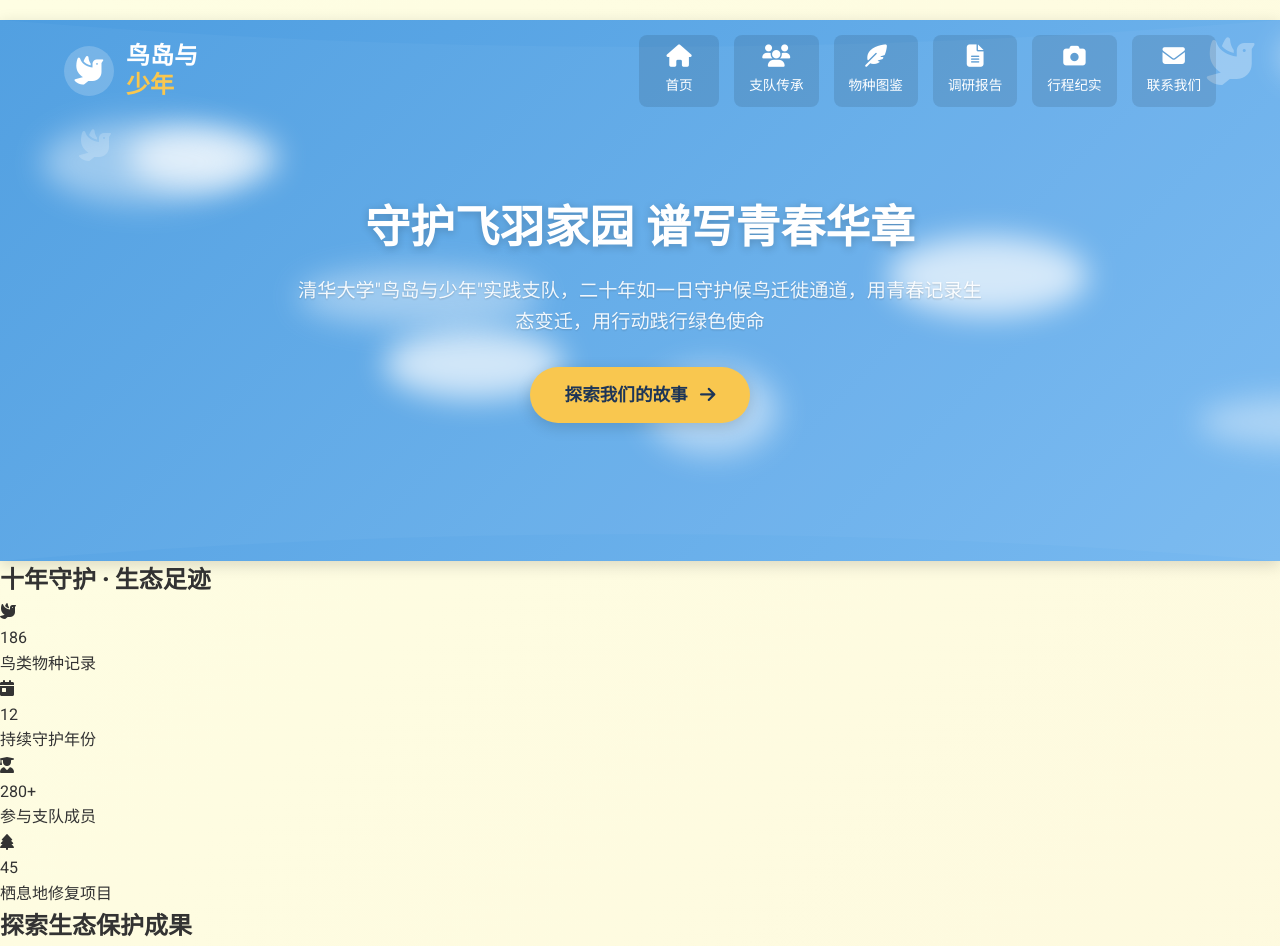
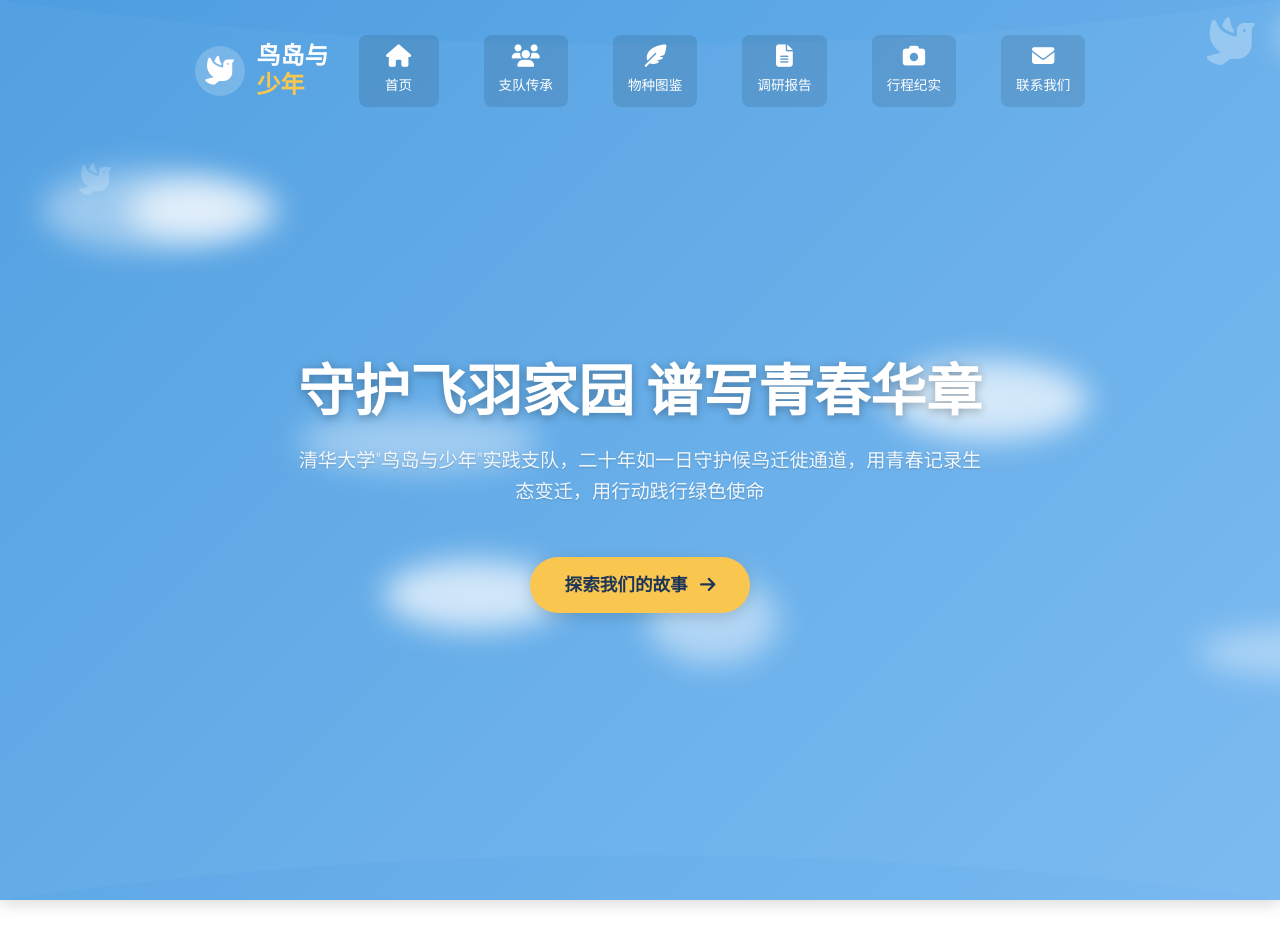
Before and after one commit to zf-li23/tsinghua_birdisland.github.io, a Jekyll site: the page built from index.html, in a window 1280 px wide. Shown: the top 946 px of the page. Built offline with Jekyll 4.4.1, drawn with Linux system fonts in a browser that asks for light colours; some of the changed text lies outside the part shown; grey boxes are pictures that could not be loaded.

Commit message:
Update style.css

```diff
--- a/assets/css/style.css
+++ b/assets/css/style.css
@@ -1,10 +1,8 @@
-/* 全局样式 */
 :root {
     --primary: #1a6b54;
     --secondary: #2c8c76;
     --accent: #f9a825;
     --light: #e8f4f0;
-    --light-yellow: #fefee3;
     --dark: #0d3b2e;
     --text: #333333;
 }
@@ -15,250 +13,406 @@
     box-sizing: border-box;
 }
 
-body {
+        body {
     font-family: 'Roboto', 'Noto Serif SC', sans-serif;
     color: var(--text);
-    line-height: 1.7;
-    background: linear-gradient(135deg, var(--light-yellow) 0%, #fdf4d9 100%);
+    line-height: 1.6;
+    background: linear-gradient(135deg, #e8f4f0 0%, #d1e8e2 100%);
     overflow-x: hidden;
-    padding: 20px 0;
 }
 
-/* Markdown内容容器 */
-.markdown-container {
-    max-width: 900px;
-    margin: 0 auto;
-    padding: 30px;
-    background: rgba(255, 255, 255, 0.85);
-    border-radius: 12px;
-    box-shadow: 0 8px 30px rgba(0, 0, 0, 0.08);
+.header {
+    background: linear-gradient(rgba(10, 40, 30, 0.8), rgba(10, 40, 30, 0.9)), url('https://images.unsplash.com/photo-1501862700950-18382cd41497?ixlib=rb-4.0.3') center/cover;
+    color: white;
+    min-height: 100vh;
+    display: flex;
+    flex-direction: column;
     position: relative;
-    z-index: 1;
+    padding: 20px 5%;
 }
 
-/* 标题样式 */
-.markdown-container h1,
-.markdown-container h2,
-.markdown-container h3,
-.markdown-container h4 {
-    color: var(--primary);
-    margin-top: 2rem;
-    margin-bottom: 1.2rem;
-    font-family: 'Noto Serif SC', serif;
-    font-weight: 700;
-    position: relative;
-    padding-bottom: 0.5rem;
+.navbar {
+    display: flex;
+    justify-content: space-between;
+    align-items: center;
+    padding: 20px 0;
+    z-index: 10;
 }
 
-.markdown-container h1 {
-    font-size: 2.4rem;
-    border-bottom: 3px solid var(--accent);
-    padding-bottom: 0.8rem;
+.logo {
+    display: flex;
+    align-items: center;
 }
 
-.markdown-container h2 {
-    font-size: 2rem;
-    border-bottom: 2px solid rgba(26, 107, 84, 0.2);
+.logo-icon {
+    font-size: 2.5rem;
+    color: var(--accent);
+    margin-right: 10px;
 }
 
-.markdown-container h3 {
-    font-size: 1.6rem;
+.logo-text {
+    font-size: 1.8rem;
+    font-weight: 700;
 }
 
-.markdown-container h4 {
-    font-size: 1.4rem;
+.logo-text span {
+    color: var(--accent);
 }
 
-/* 段落样式 */
-.markdown-container p {
-    margin-bottom: 1.5rem;
-    font-size: 1.1rem;
-    line-height: 1.8;
+.nav-links {
+    display: flex;
+    list-style: none;
 }
 
-/* 列表样式 */
-.markdown-container ul,
-.markdown-container ol {
-    margin-left: 1.5rem;
-    margin-bottom: 1.5rem;
+.nav-links li {
+    margin-left: 30px;
 }
 
-.markdown-container li {
-    margin-bottom: 0.8rem;
-    position: relative;
-    padding-left: 1.2rem;
+.nav-links a {
+    color: white;
+    text-decoration: none;
+    font-size: 1.1rem;
+    transition: all 0.3s;
+    padding: 8px 15px;
+    border-radius: 20px;
 }
 
-.markdown-container ul li::before {
-    content: "•";
-    color: var(--accent);
-    position: absolute;
-    left: 0;
-    font-size: 1.2rem;
+.nav-links a:hover {
+    background: rgba(255, 255, 255, 0.2);
 }
 
-.markdown-container ol {
-    counter-reset: item;
+.hero {
+    flex: 1;
+    display: flex;
+    flex-direction: column;
+    justify-content: center;
+    align-items: center;
+    text-align: center;
+    padding: 50px 0;
+    max-width: 1200px;
+    margin: 0 auto;
 }
 
-.markdown-container ol li {
-    counter-increment: item;
+.hero h1 {
+    font-size: 3.5rem;
+    margin-bottom: 20px;
+    line-height: 1.2;
+    text-shadow: 0 2px 10px rgba(0, 0, 0, 0.3);
 }
 
-.markdown-container ol li::before {
-    content: counter(item) ".";
-    color: var(--primary);
-    position: absolute;
-    left: 0;
-    font-weight: bold;
+.hero p {
+    font-size: 1.5rem;
+    max-width: 800px;
+    margin-bottom: 40px;
+    font-weight: 300;
 }
 
-/* 链接样式 */
-.markdown-container a {
-    color: var(--secondary);
+.cta-button {
+    background: var(--accent);
+    color: var(--dark);
+    padding: 15px 40px;
+    border-radius: 30px;
     text-decoration: none;
-    border-bottom: 1px solid rgba(44, 140, 118, 0.3);
-    transition: all 0.3s ease;
-    padding-bottom: 1px;
+    font-size: 1.2rem;
+    font-weight: 600;
+    transition: all 0.3s;
+    box-shadow: 0 4px 15px rgba(0, 0, 0, 0.2);
+    display: inline-block;
+    margin-top: 20px;
 }
 
-.markdown-container a:hover {
-    color: var(--primary);
-    border-bottom: 2px solid var(--accent);
+.cta-button:hover {
+    transform: translateY(-5px);
+    box-shadow: 0 7px 20px rgba(0, 0, 0, 0.3);
 }
 
-/* 引用样式 */
-.markdown-container blockquote {
-    background: rgba(232, 244, 240, 0.5);
-    border-left: 4px solid var(--accent);
-    padding: 1.2rem 1.5rem;
-    margin: 1.5rem 0;
-    border-radius: 0 8px 8px 0;
-    font-style: italic;
-    color: #444;
+.stats-section {
+    background: white;
+    padding: 80px 5%;
+    text-align: center;
 }
 
-.markdown-container blockquote p {
-    margin-bottom: 0;
+.section-title {
+    font-size: 2.5rem;
+    color: var(--dark);
+    margin-bottom: 60px;
+    position: relative;
+    display: inline-block;
 }
 
-/* 代码块样式 */
-.markdown-container pre {
-    background: #2d2d2d;
-    color: #f8f8f2;
-    padding: 1.2rem;
-    border-radius: 8px;
-    overflow-x: auto;
-    margin: 1.5rem 0;
-    box-shadow: 0 4px 12px rgba(0, 0, 0, 0.15);
+.section-title:after {
+    content: "";
+    position: absolute;
+    bottom: -15px;
+    left: 50%;
+    transform: translateX(-50%);
+    width: 80px;
+    height: 4px;
+    background: var(--accent);
 }
 
-.markdown-container code {
-    font-family: 'Fira Code', 'Consolas', monospace;
-    font-size: 0.95rem;
+.stats-container {
+    display: flex;
+    justify-content: center;
+    flex-wrap: wrap;
+    gap: 40px;
+    max-width: 1200px;
+    margin: 0 auto;
 }
 
-/* 表格样式 */
-.markdown-container table {
-    width: 100%;
-    border-collapse: collapse;
-    margin: 1.5rem 0;
-    background: white;
-    border-radius: 8px;
-    overflow: hidden;
-    box-shadow: 0 4px 10px rgba(0, 0, 0, 0.08);
+.stat-card {
+    background: var(--light);
+    border-radius: 15px;
+    padding: 30px;
+    width: 280px;
+    box-shadow: 0 5px 20px rgba(0, 0, 0, 0.1);
+    transition: transform 0.3s;
 }
 
-.markdown-container th {
-    background-color: var(--primary);
-    color: white;
-    font-weight: 600;
-    text-align: left;
-    padding: 0.8rem 1.2rem;
+.stat-card:hover {
+    transform: translateY(-10px);
 }
 
-.markdown-container td {
-    padding: 0.8rem 1.2rem;
-    border-bottom: 1px solid rgba(0, 0, 0, 0.08);
+.stat-icon {
+    font-size: 3rem;
+    color: var(--primary);
+    margin-bottom: 20px;
 }
 
-.markdown-container tr:last-child td {
-    border-bottom: none;
+.stat-number {
+    font-size: 3rem;
+    font-weight: 700;
+    color: var(--primary);
+    margin-bottom: 10px;
 }
 
-.markdown-container tr:nth-child(even) {
-    background-color: rgba(232, 244, 240, 0.3);
+.stat-text {
+    font-size: 1.2rem;
+    color: var(--dark);
 }
 
-/* 图片样式 */
-.markdown-container img {
-    max-width: 100%;
-    height: auto;
-    border-radius: 8px;
-    margin: 1.5rem 0;
-    display: block;
-    box-shadow: 0 8px 20px rgba(0, 0, 0, 0.12);
-    transition: transform 0.3s ease;
+.features-section {
+    padding: 100px 5%;
+    background: linear-gradient(to bottom, #ffffff 0%, #f0f7f5 100%);
 }
 
-.markdown-container img:hover {
-    transform: scale(1.02);
+.features-grid {
+    display: grid;
+    grid-template-columns: repeat(auto-fit, minmax(300px, 1fr));
+    gap: 40px;
+    max-width: 1200px;
+    margin: 0 auto;
 }
 
-/* 图片标题样式 */
-.markdown-container .image-caption {
-    text-align: center;
-    font-style: italic;
-    color: #666;
-    margin-top: -1rem;
-    margin-bottom: 1.5rem;
-    font-size: 0.95rem;
+.feature-card {
+    background: white;
+    border-radius: 15px;
+    overflow: hidden;
+    box-shadow: 0 10px 30px rgba(0, 0, 0, 0.08);
+    transition: all 0.4s;
 }
 
-/* 分隔线样式 */
-.markdown-container hr {
-    border: 0;
-    height: 1px;
-    background: linear-gradient(to right, transparent, var(--accent), transparent);
-    margin: 2.5rem 0;
+.feature-card:hover {
+    transform: translateY(-15px);
+    box-shadow: 0 15px 40px rgba(0, 0, 0, 0.15);
 }
 
-/* 响应式调整 */
+.feature-img {
+    height: 200px;
+    background-size: cover;
+    background-position: center;
+}
+
+.feature-content {
+    padding: 30px;
+}
+
+.feature-content h3 {
+    font-size: 1.8rem;
+    color: var(--dark);
+    margin-bottom: 15px;
+}
+
+.feature-content p {
+    margin-bottom: 20px;
+    color: #555;
+}
+
+.learn-more {
+    color: var(--primary);
+    text-decoration: none;
+    font-weight: 600;
+    display: inline-flex;
+    align-items: center;
+}
+
+.learn-more i {
+    margin-left: 8px;
+    transition: transform 0.3s;
+}
+
+.learn-more:hover i {
+    transform: translateX(5px);
+}
+
+.gallery-section {
+    padding: 100px 5%;
+    background: var(--light);
+    text-align: center;
+}
+
+.gallery-grid {
+    display: grid;
+    grid-template-columns: repeat(auto-fill, minmax(280px, 1fr));
+    gap: 25px;
+    max-width: 1200px;
+    margin: 60px auto 0;
+}
+
+.gallery-item {
+    border-radius: 10px;
+    overflow: hidden;
+    height: 250px;
+    position: relative;
+    box-shadow: 0 5px 15px rgba(0, 0, 0, 0.1);
+}
+
+.gallery-item img {
+    width: 100%;
+    height: 100%;
+    object-fit: cover;
+    transition: transform 0.5s;
+}
+
+.gallery-item:hover img {
+    transform: scale(1.1);
+}
+
+.gallery-caption {
+    position: absolute;
+    bottom: 0;
+    left: 0;
+    right: 0;
+    background: rgba(0, 0, 0, 0.7);
+    color: white;
+    padding: 15px;
+    transform: translateY(100%);
+    transition: transform 0.3s;
+}
+
+.gallery-item:hover .gallery-caption {
+    transform: translateY(0);
+}
+
+.footer {
+    background: var(--dark);
+    color: white;
+    padding: 70px 5% 40px;
+}
+
+.footer-grid {
+    display: grid;
+    grid-template-columns: repeat(auto-fit, minmax(250px, 1fr));
+    gap: 40px;
+    max-width: 1200px;
+    margin: 0 auto 50px;
+}
+
+.footer-column h3 {
+    font-size: 1.5rem;
+    margin-bottom: 25px;
+    position: relative;
+    display: inline-block;
+}
+
+.footer-column h3:after {
+    content: "";
+    position: absolute;
+    bottom: -8px;
+    left: 0;
+    width: 50px;
+    height: 3px;
+    background: var(--accent);
+}
+
+.footer-links {
+    list-style: none;
+}
+
+.footer-links li {
+    margin-bottom: 15px;
+}
+
+.footer-links a {
+    color: #ccc;
+    text-decoration: none;
+    transition: all 0.3s;
+}
+
+.footer-links a:hover {
+    color: white;
+    padding-left: 5px;
+}
+
+.contact-info {
+    display: flex;
+    align-items: center;
+    margin-bottom: 15px;
+}
+
+.contact-icon {
+    margin-right: 15px;
+    color: var(--accent);
+}
+
+.social-links {
+    display: flex;
+    gap: 15px;
+    margin-top: 20px;
+}
+
+.social-icon {
+    display: flex;
+    align-items: center;
+    justify-content: center;
+    width: 40px;
+    height: 40px;
+    border-radius: 50%;
+    background: rgba(255, 255, 255, 0.1);
+    color: white;
+    font-size: 1.2rem;
+    transition: all 0.3s;
+}
+
+.social-icon:hover {
+    background: var(--accent);
+    transform: translateY(-5px);
+}
+
+.copyright {
+    text-align: center;
+    padding-top: 30px;
+    border-top: 1px solid rgba(255, 255, 255, 0.1);
+    max-width: 1200px;
+    margin: 0 auto;
+    color: #aaa;
+    font-size: 0.9rem;
+}
+
 @media (max-width: 768px) {
-    .markdown-container {
-        padding: 20px;
-        border-radius: 8px;
+    .hero h1 {
+        font-size: 2.5rem;
     }
 
-    .markdown-container h1 {
+    .hero p {
+        font-size: 1.2rem;
+    }
+
+    .nav-links {
+        display: none;
+    }
+
+    .section-title {
         font-size: 2rem;
     }
-
-    .markdown-container h2 {
-        font-size: 1.7rem;
-    }
-
-    .markdown-container h3 {
-        font-size: 1.4rem;
-    }
-
-    pre {
-        padding: 1rem;
-        font-size: 0.9rem;
-    }
 }
-
-@media (max-width: 480px) {
-    .markdown-container {
-        padding: 15px;
-    }
-
-    .markdown-container h1 {
-        font-size: 1.8rem;
-    }
-
-    .markdown-container table {
-        display: block;
-        overflow-x: auto;
-    }
-}
```
